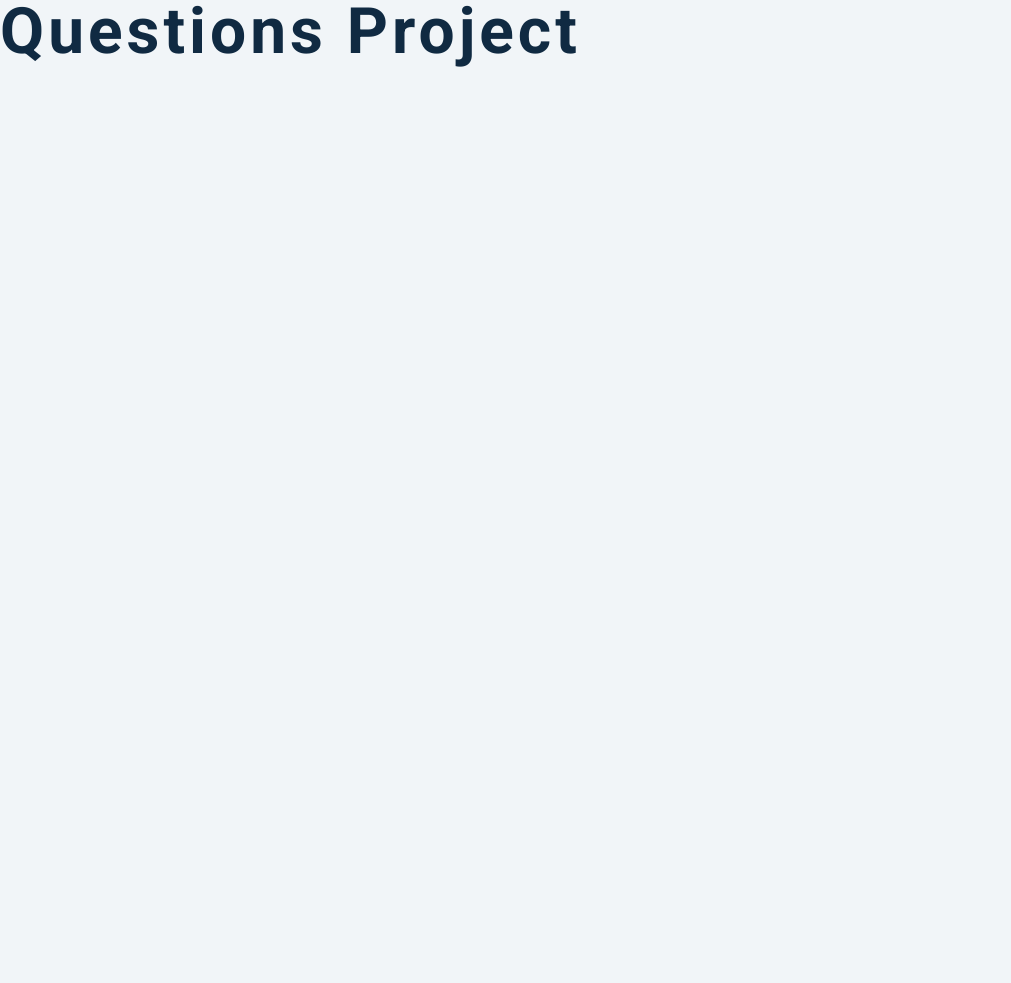
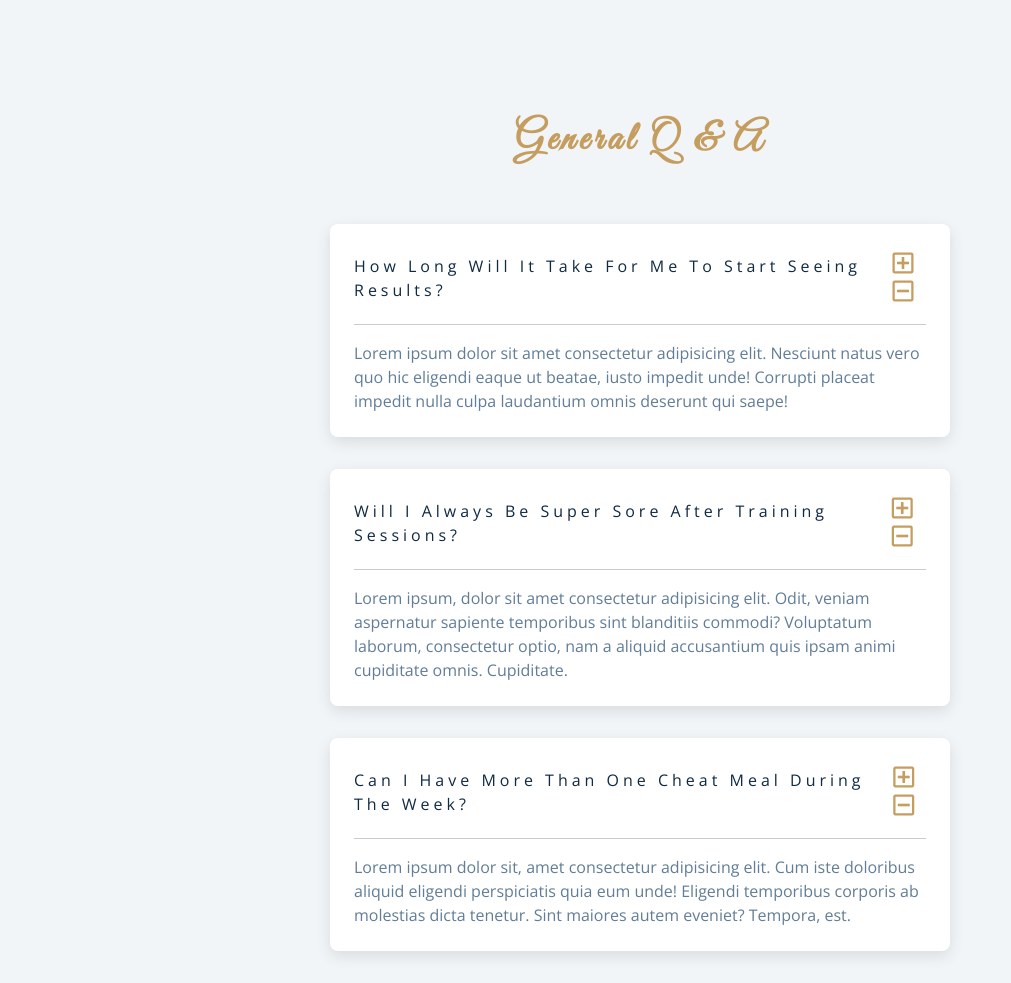
Before and after one commit to Edwinvera/questions, a plain HTML site: page index.html in a window 1280 px wide. Shown: the whole page, without its empty margins (0-1011 px from the left). Before the commit the page ends 800 px from the top, so only its background shows below. Drawn offline with nearby package versions, Linux system fonts and the light colour scheme.

Commit message:
Add questions

```diff
--- a/index.html
+++ b/index.html
@@ -4,22 +4,72 @@
     <meta charset="UTF-8" />
     <meta name="viewport" content="width=device-width, initial-scale=1.0" />
     <title>Q & A</title>
-    <!-- font-awesome -->
     <link
       rel="stylesheet"
       href="https://cdnjs.cloudflare.com/ajax/libs/font-awesome/5.14.0/css/all.min.css"
     />
-    <!-- extra fonts -->
     <link
       href="https://fonts.googleapis.com/css?family=Great+Vibes&display=swap"
       rel="stylesheet"
     />
-    <!-- styles -->
     <link rel="stylesheet" href="styles.css" />
   </head>
   <body>
-    <h1>questions project</h1>
-    <!-- javascript -->
+    <section  class="questions">
+      <div class="title">
+        <h2>general Q & A</h2>
+      </div>
+      <div class="section-center">
+        <article class="question">
+          <div class="question-title">
+            <p>how long will it take for me to start seeing results?</p>
+            <button type="button" class="question-btn">
+              <span class="plus-icon">
+                <i class="far fa-plus-square"></i>
+              </span>
+              <span class="minus-icon">
+                <i class="far fa-minus-square"></i>
+              </span>
+            </button>
+          </div>
+          <div class="question-text">
+            <p>Lorem ipsum dolor sit amet consectetur adipisicing elit. Nesciunt natus vero quo hic eligendi eaque ut beatae, iusto impedit unde! Corrupti placeat impedit nulla culpa laudantium omnis deserunt qui saepe!</p>
+          </div>
+        </article>
+        <article class="question">
+          <div class="question-title">
+            <p>will i always be super sore after training sessions?</p>
+            <button type="button" class="question-btn">
+              <span class="plus-icon">
+                <i class="far fa-plus-square"></i>
+              </span>
+              <span class="minus-icon">
+                <i class="far fa-minus-square"></i>
+              </span>
+            </button>
+          </div>
+          <div class="question-text">
+            <p>Lorem ipsum, dolor sit amet consectetur adipisicing elit. Odit, veniam aspernatur sapiente temporibus sint blanditiis commodi? Voluptatum laborum, consectetur optio, nam a aliquid accusantium quis ipsam animi cupiditate omnis. Cupiditate.</p>
+          </div>
+        </article>
+        <article class="question">
+          <div class="question-title">
+            <p>can i have more than one cheat meal during the week?</p>
+            <button type="button" class="question-btn">
+              <span class="plus-icon">
+                <i class="far fa-plus-square"></i>
+              </span>
+              <span class="minus-icon">
+                <i class="far fa-minus-square"></i>
+              </span>
+            </button>
+          </div>
+          <div class="question-text">
+            <p>Lorem ipsum dolor sit, amet consectetur adipisicing elit. Cum iste doloribus aliquid eligendi perspiciatis quia eum unde! Eligendi temporibus corporis ab molestias dicta tenetur. Sint maiores autem eveniet? Tempora, est.</p>
+          </div>
+        </article>
+      </div>
+    </section>
     <script src="app.js"></script>
   </body>
 </html>
```
